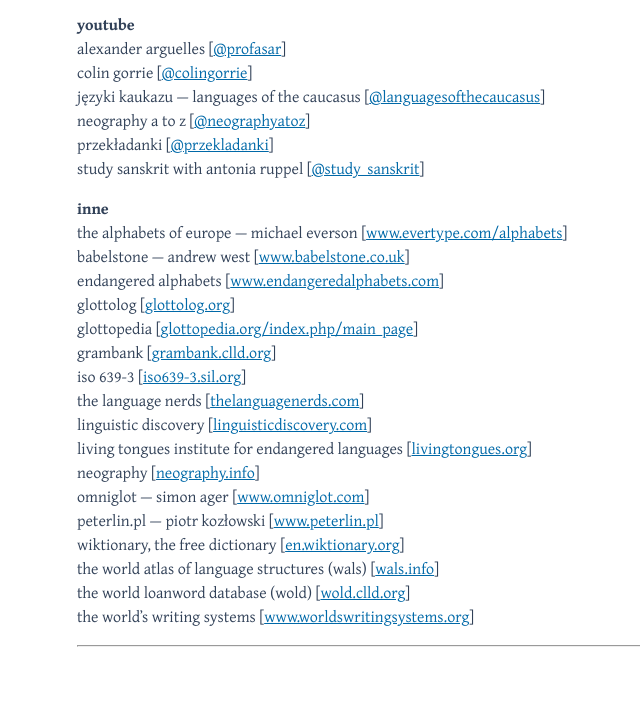
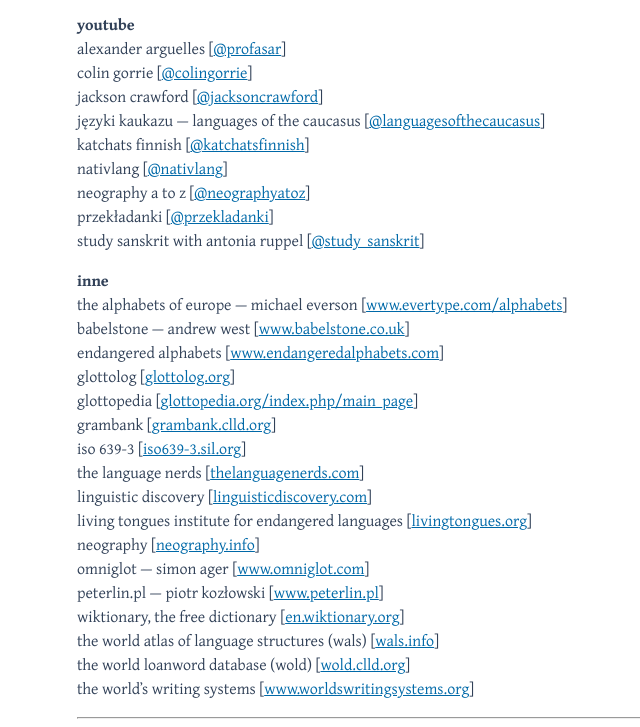
Before and after one commit to PT-22/hk, a plain HTML site: page mul/linki.html in a window 1280 px wide. Shown: the part 5898-6625 px from the top of the page, without its empty margins (243-883 px from the left). Before the commit the page ends 6553 px from the top, so only its background shows below. Drawn offline with Linux system fonts and the light colour scheme.

Commit message:
Update linki.html

```diff
--- a/mul/linki.html
+++ b/mul/linki.html
@@ -332,7 +332,10 @@
 <p><b>youtube</b></p>
 <p>alexander arguelles [<a href="https://youtube.com/@profasar">@profasar</a>]</p>
 <p>colin gorrie [<a href="https://youtube.com/@colingorrie">@colingorrie</a>]</p>
+<p>jackson crawford [<a href="https://youtube.com/@jacksoncrawford">@jacksoncrawford</a>]</p>
 <p>języki kaukazu — languages of the caucasus [<a href="https://youtube.com/@languagesofthecaucasus">@languagesofthecaucasus</a>]</p>
+<p>katchats finnish [<a href="https://youtube.com/@katchatsfinnish">@katchatsfinnish</a>]</p>
+<p>nativlang [<a href="https://youtube.com/@nativlang">@nativlang</a>]</p>
 <p>neography a to z [<a href="https://youtube.com/@neographyatoz">@neographyatoz</a>]</p>
 <p>przekładanki [<a href="https://youtube.com/@przekladanki">@przekladanki</a>]</p>
 <p>study sanskrit with antonia ruppel [<a href="https://youtube.com/@study_sanskrit">@study_sanskrit</a>]</p>
```
